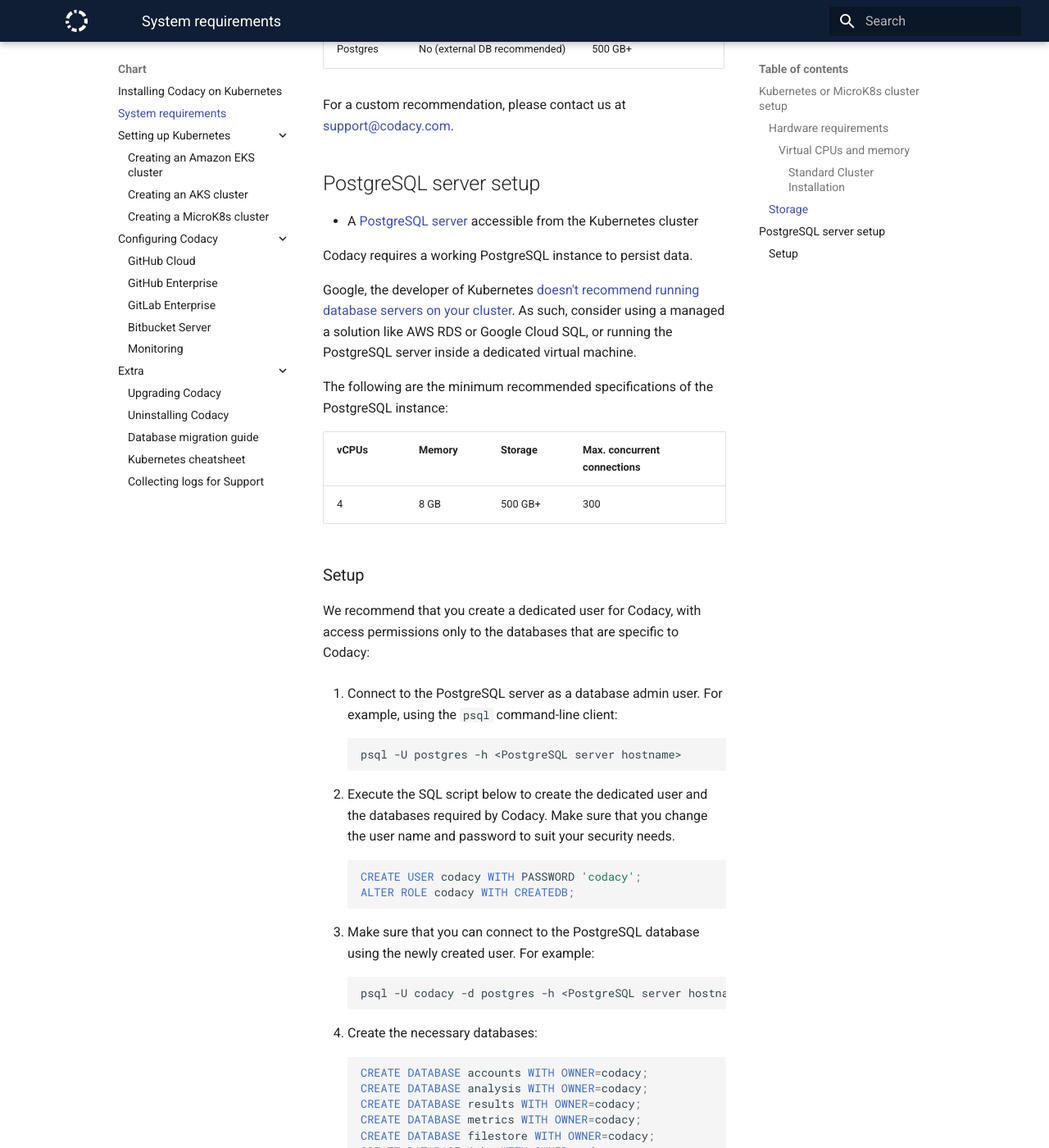
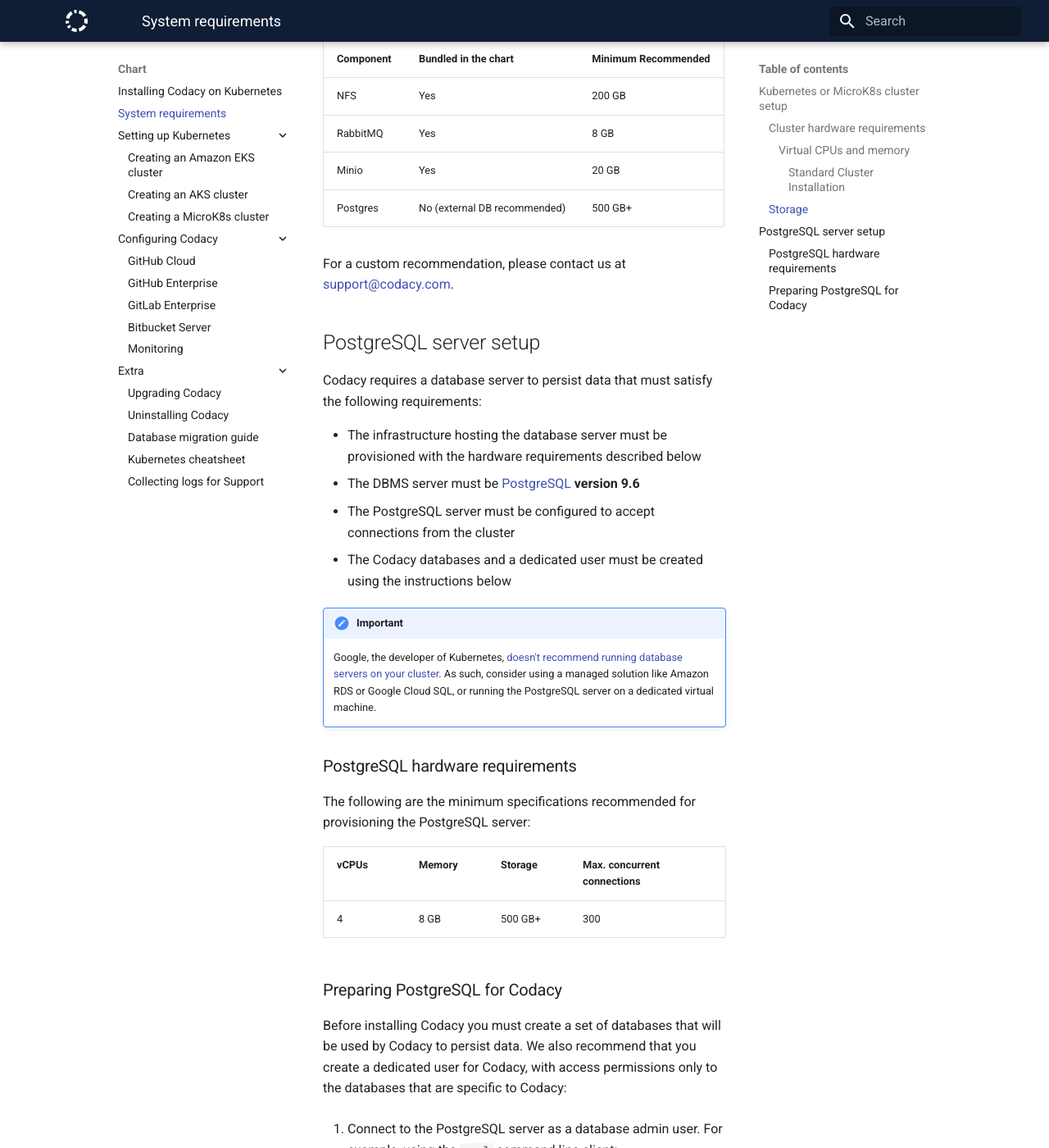
Before and after one commit to codacy/chart, an MkDocs documentation site: the page built from docs/requirements.md, in a window 1280 px wide and 1400 px high, scrolled down 2988 px. Shown: the whole window at 82% size. Built offline with MkDocs 1.6.1 and Material for MkDocs 9.7.7, drawn with Linux system fonts in a browser that asks for light colours; some of the changed text lies outside the part shown.

Commit message:
Improve the PostgreSQL server system requirements

````diff
--- a/docs/requirements.md
+++ b/docs/requirements.md
@@ -5,15 +5,20 @@
 -   A [Kubernetes or MicroK8s cluster](#kubernetes-or-microK8s-cluster-setup)
 -   A [PostgreSQL server](#postgresql-server-setup)
 
-The next sections describe in detail how to set up these system requirements.
+The next sections describe in detail how to set up these prerequisites.
 
 ## Kubernetes or MicroK8s cluster setup
 
--   A Kubernetes 1.14.\* or 1.15.\* cluster provisioned with the [required resources](#hardware-requirements)
--   The [NGINX Ingress Controller](https://github.com/helm/charts/tree/master/stable/nginx-ingress) correctly setup in your cluster
--   Helm
+The cluster running Codacy must satisfy the following requirements:
 
-### Hardware requirements
+-   The infrastructure hosting the cluster must be provisioned with the hardware requirements described below
+-   The orchestration platform managing the cluster must be one of:
+    -   [Kubernetes](https://kubernetes.io/) **version 1.14.\*** or **1.15.\***
+    -   [MicroK8s](https://microk8s.io/) **version 1.15**
+-   Tiller, the server part of [Helm](https://v2.helm.sh/) **version 2.16**, must be installed in the cluster
+-   The [NGINX Ingress controller](https://github.com/kubernetes/ingress-nginx) must be installed and correctly set up in the cluster
+
+### Cluster hardware requirements
 
 The following high-level architecture is important in understanding how Codacy uses and allocates hardware resources.
 
@@ -69,42 +74,50 @@
 
 ## PostgreSQL server setup
 
--   A [PostgreSQL server](#external-postgresql-instance) accessible from the Kubernetes cluster
+Codacy requires a database server to persist data that must satisfy the following requirements:
 
-Codacy requires a working PostgreSQL instance to persist data.
+-   The infrastructure hosting the database server must be provisioned with the hardware requirements described below
+-   The DBMS server must be [PostgreSQL](https://www.postgresql.org/) **version 9.6**
+-   The PostgreSQL server must be configured to accept connections from the cluster
+-   The Codacy databases and a dedicated user must be created using the instructions below
 
-Google, the developer of Kubernetes [doesn't recommend running database servers on your cluster](https://cloud.google.com/blog/products/databases/to-run-or-not-to-run-a-database-on-kubernetes-what-to-consider). As such, consider using a managed a solution like AWS RDS or Google Cloud SQL, or running the PostgreSQL server inside a dedicated virtual machine.
+!!! important
+    Google, the developer of Kubernetes, [doesn't recommend running database servers on your cluster](https://cloud.google.com/blog/products/databases/to-run-or-not-to-run-a-database-on-kubernetes-what-to-consider). As such, consider using a managed solution like Amazon RDS or Google Cloud SQL, or running the PostgreSQL server on a dedicated virtual machine.
 
-The following are the minimum recommended specifications of the PostgreSQL instance:
+### PostgreSQL hardware requirements
+
+The following are the minimum specifications recommended for provisioning the PostgreSQL server:
 
 | vCPUs | Memory | Storage | Max. concurrent connections |
 | ----- | ------ | ------- | --------------------------- |
 | 4     | 8 GB   | 500 GB+ | 300                         |
 
-### Setup
+### Preparing PostgreSQL for Codacy
 
-We recommend that you create a dedicated user for Codacy, with access permissions only to the databases that are specific to Codacy:
+Before installing Codacy you must create a set of databases that will be used by Codacy to persist data. We also recommend that you create a dedicated user for Codacy, with access permissions only to the databases that are specific to Codacy:
 
-1.  Connect to the PostgreSQL server as a database admin user. For example, using the `psql` command-line client:
+1.  Connect to the PostgreSQL server as a database admin user. For example, using the `psql` command line client:
 
     ```bash
     psql -U postgres -h <PostgreSQL server hostname>
     ```
 
-2.  Execute the SQL script below to create the dedicated user and the databases required by Codacy. Make sure that you change the user name and password to suit your security needs.
+2.  Create the dedicated user that Codacy will use to connect to PostgreSQL. Make sure that you change the username and password to suit your security needs:
 
     ```sql
     CREATE USER codacy WITH PASSWORD 'codacy';
     ALTER ROLE codacy WITH CREATEDB;
     ```
 
-3.  Make sure that you can connect to the PostgreSQL database using the newly created user. For example:
+    Take note of the username and password you define, as you will require them later to configure the connection from Codacy to the PostgreSQL server.
+
+3.  Make sure that you can connect to the PostgreSQL database using the newly created user. For example, using the `psql` command line client:
 
     ```bash
     psql -U codacy -d postgres -h <PostgreSQL server hostname>
     ```
 
-4.  Create the necessary databases:
+4.  Create the databases required by Codacy:
 
     ```sql
     CREATE DATABASE accounts WITH OWNER=codacy;
````
